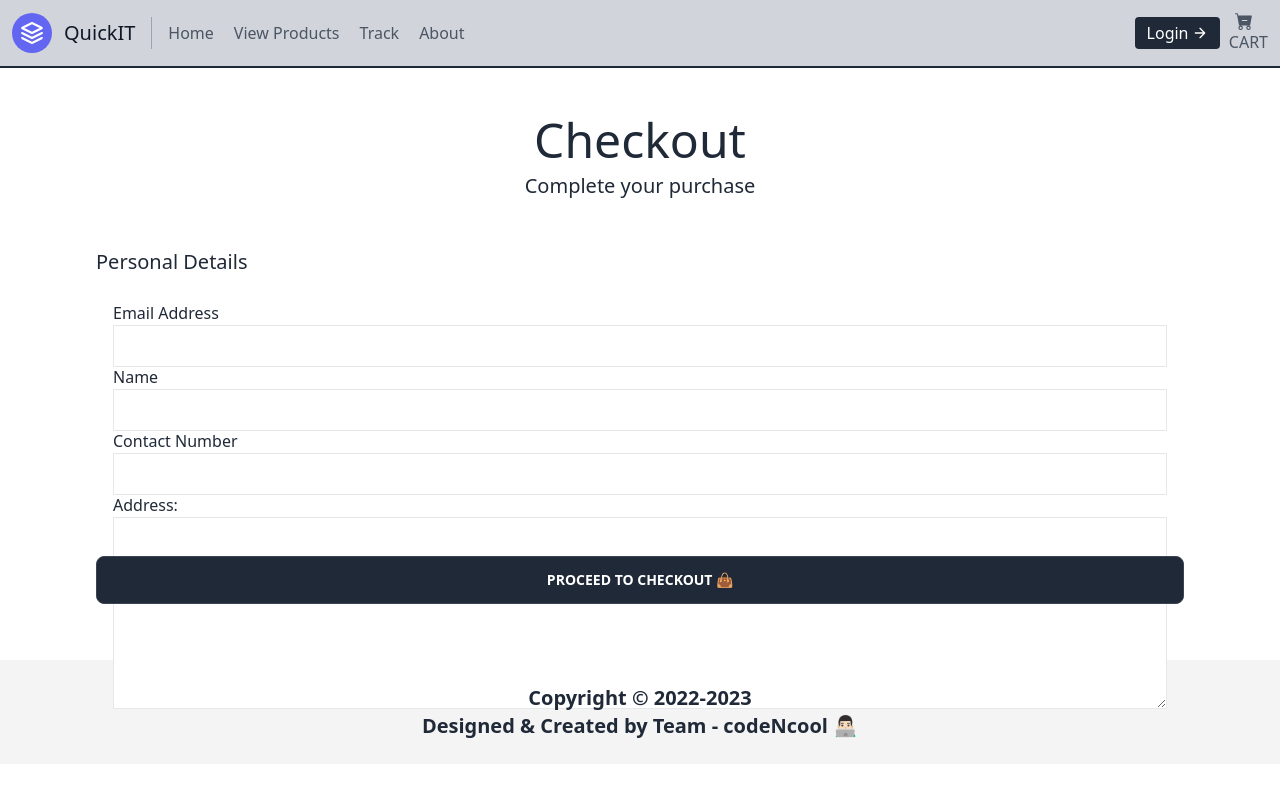
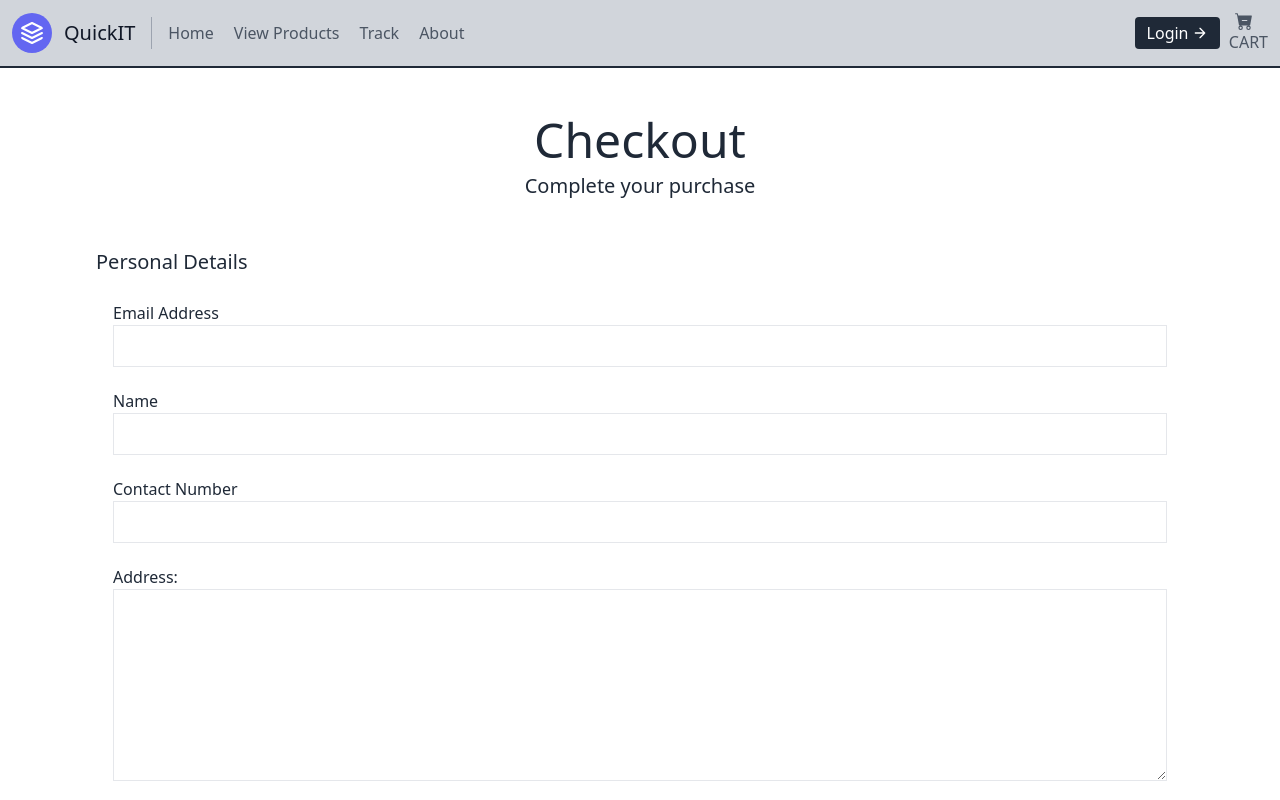
Before and after one commit to theonlyjunaid/codencools, a Next.js app: page /checkout in a window 1280 px wide. Shown: the top 800 px of the page. Built offline with nearby package versions, Linux system fonts and the light colour scheme.

Commit message:
checkout page, resolved

```diff
--- a/pages/checkout.js
+++ b/pages/checkout.js
@@ -10,23 +10,23 @@ function checkout() {
                 <h1 className="text-center text-5xl mb-2">Checkout</h1>
                 <p className="text-center text-xl">Complete your purchase</p>
             </div>
-            <div className="cheack-info pb-10">
+            <div className="check-info pb-10">
                 <p className="text-xl mb-6">Personal Details</p>
-                <div className="input mb-4">
+                <div className="input mb-10">
                     <label htmlFor="email">Email Address</label>
                     <input type="text" className="p-2 border w-full" name="email"/>
                 </div>
-                <div className="input mb-4">
+                <div className="input mb-10">
                     <label htmlFor="name">Name</label>
                     <input type="text" className="p-2 border w-full" name="name"/>
                 </div>
-                <div className="input mb-4">
+                <div className="input mb-10">
                     <label htmlFor="email">Contact Number</label>
                     <input type="text" className="p-2 border w-full" name="phone"/>
                 </div>
-                <div className="input mb-4">
+                <div className="input mb-10 h-full">
                     <label htmlFor="address">Address:</label>
-                    <textarea name="address" className="border w-full h-48"></textarea>
+                    <textarea name="address" className="border p-2 w-full h-48"></textarea>
                 </div>
                 <button className="btn w-full bg-gray-800 hover:bg-gray-700 p-2 py-3 text-white rounded-lg">Proceed to Checkout 👜</button>
             </div>
--- a/pages/product/[slug].js
+++ b/pages/product/[slug].js
@@ -1,6 +1,4 @@
 import { useRouter } from "next/router";
-import Footer from "../../components/Footer";
-import Navbar from "../../components/Navbar";
 import Link from "next/link";
 
 function Slug() {
@@ -9,7 +7,6 @@ function Slug() {
 
   return (
     <>
-      <Navbar />
       <div className="mt-6">
         <h1 className="text-5xl text-center underline underline-offset-8">Product Name</h1>
         <div className="shop-head grid grid-cols-2 justify-center items-center">
@@ -238,7 +235,6 @@ function Slug() {
           </div>
         </div>
       </div>
-      <Footer />
     </>
   );
 }
```
Also changed, not shown: 1 other file (tests, documents, lock files or other folders).
